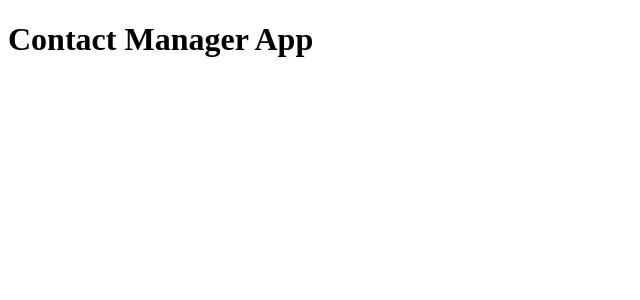
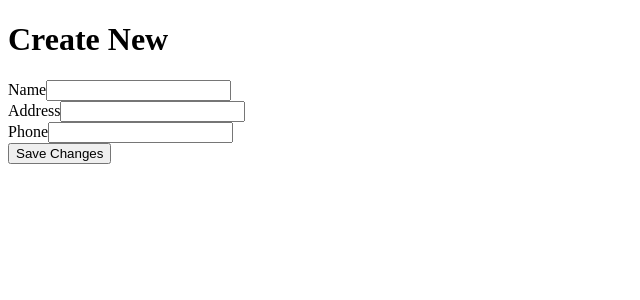
Before and after one commit to refazul/contact-manager, an Angular app: page /create-contact in a window 1280 px wide. Before the commit this address led to /. Shown: the top 300 px of the page, without its empty margins (0-640 px from the left). Built offline with nearby package versions, Linux system fonts and the light colour scheme.

Commit message:
create-contact

```diff
--- a/src/app/app-routing.module.ts
+++ b/src/app/app-routing.module.ts
@@ -2,11 +2,13 @@ import { NgModule } from '@angular/core';
 import { Routes, RouterModule } from '@angular/router';
 import { ContactDetailsComponent } from './contact-details/contact-details.component';
 import { ContactListComponent } from './contact-list/contact-list.component';
+import { CreateContactComponent } from './create-contact/create-contact.component';
 
 const routes: Routes = [
   { path: '', redirectTo: '/contacts', pathMatch: 'full' },
   { path: 'contacts', component: ContactListComponent, pathMatch: 'full' },
   { path: 'contacts/:id', component: ContactDetailsComponent },
+  { path: 'create-contact', component: CreateContactComponent },
 ];
 
 @NgModule({
--- a/src/app/app.component.html
+++ b/src/app/app.component.html
@@ -1,2 +1 @@
-<h1>Contact Manager App</h1>
 <router-outlet></router-outlet>
--- /dev/null
+++ b/src/app/contact-form/contact-form.component.html
@@ -0,0 +1,15 @@
+<form (ngSubmit)="onButtonClicked()">
+    <div>
+        <label for="name">Name</label>
+        <input id="name" name="name" type="text" [(ngModel)]="currentName"/>
+    </div>
+    <div>
+        <label for="address">Address</label>
+        <input id="address" name="address" type="text" [(ngModel)]="currentAddress"/>
+    </div>
+    <div>
+        <label for="phone">Phone</label>
+        <input id="phone" name="phone" type="text" [(ngModel)]="currentPhone"/>
+    </div>
+    <button type="submit">{{buttonText}}</button>
+</form>
--- /dev/null
+++ b/src/app/contact-form/contact-form.component.ts
@@ -0,0 +1,29 @@
+import { Component, Input, Output, EventEmitter } from '@angular/core';
+import { Contact } from '../types';
+
+@Component({
+  selector: 'app-contact-form',
+  templateUrl: './contact-form.component.html',
+  styleUrls: ['./contact-form.component.scss']
+})
+export class ContactFormComponent {
+  @Input() buttonText = '';
+
+  @Input() currentName = '';
+  @Input() currentAddress = '';
+  @Input() currentPhone = '';
+
+  @Output() onSubmit = new EventEmitter<Contact>();
+
+  constructor() { }
+
+  onButtonClicked(): void {
+    this.onSubmit.emit({
+      id: '',
+      name: this.currentName,
+      address: this.currentAddress,
+      phone: this.currentPhone,
+      photoUrl: ''
+    });
+  }
+}
--- a/src/app/contact-list/contact-list.component.html
+++ b/src/app/contact-list/contact-list.component.html
@@ -1,7 +1,7 @@
 <div>
     <div class="content-box" *ngFor="let contact of contacts">
         <a routerLink="/contacts/{{contact.id}}">
-            <h3>{{contact.name}} - ${{contact.phone}}</h3>
+            <h3>{{contact.name}} - {{contact.phone}}</h3>
         </a>
     </div>
 </div>
--- a/src/app/contact.service.ts
+++ b/src/app/contact.service.ts
@@ -32,25 +32,12 @@ export class ContactService {
 		return this.http.get<Contact>(`/api/${this.root}/${id}`);
 	}
 
-	deleteListing(id: string): Observable<any> {
-		return new Observable<Contact[]>(observer => {
-			//this.auth.user.subscribe(user => {
-			//	user && user.getIdToken().then(token => {
-			//		if (user && token) {
-			this.http.delete<any>(`/api/${this.root}/${id}`, httpOptionsWithAuthToken())
-				.subscribe(() => observer.next());
-			//		}
-			//	});
-			//});
-		});
-	}
-
-	createListing(name: string, description: string, price: number): Observable<Contact> {
+	createListing(args): Observable<Contact> {
 		return new Observable<Contact>(observer => {
 			//this.auth.user.subscribe(user => {
 			//	user && user.getIdToken().then(token => {
 			//		if (user && token) {
-			this.http.post<Contact>(`/api/${this.root}`, { name, description, price }, httpOptionsWithAuthToken())
+			this.http.post<Contact>(`/api/${this.root}`, { ...args }, httpOptionsWithAuthToken())
 				.subscribe(() => observer.next());
 			//		}
 			//	});
@@ -69,4 +56,16 @@ export class ContactService {
 			//});
 		});
 	}
+	deleteListing(id: string): Observable<any> {
+		return new Observable<Contact[]>(observer => {
+			//this.auth.user.subscribe(user => {
+			//	user && user.getIdToken().then(token => {
+			//		if (user && token) {
+			this.http.delete<any>(`/api/${this.root}/${id}`, httpOptionsWithAuthToken())
+				.subscribe(() => observer.next());
+			//		}
+			//	});
+			//});
+		});
+	}
 }
--- /dev/null
+++ b/src/app/create-contact/create-contact.component.html
@@ -0,0 +1,7 @@
+<div class="content-box">
+    <h1>Create New</h1>
+    <app-contact-form
+        (onSubmit)="onSubmit($event)"
+        buttonText="Save Changes">
+    </app-contact-form>
+</div>
--- /dev/null
+++ b/src/app/create-contact/create-contact.component.ts
@@ -0,0 +1,28 @@
+import { Component, OnInit } from '@angular/core';
+import { Router } from '@angular/router';
+import { ContactService } from '../contact.service';
+import { Contact } from '../types';
+
+@Component({
+  selector: 'app-create-contact',
+  templateUrl: './create-contact.component.html',
+  styleUrls: ['./create-contact.component.scss']
+})
+export class CreateContactComponent implements OnInit {
+
+  constructor(
+    private contactService: ContactService,
+    private router: Router
+  ) { }
+
+  ngOnInit(): void {
+  }
+
+  onSubmit(contact: Contact): void {
+    this.contactService.createListing(contact)
+      .subscribe(() => {
+        console.log('c');
+      });
+  }
+
+}
```
Also changed, not shown: src/app/app.module.ts (+8 -2 lines), src/app/contact-form/contact-form.component.scss (added), src/app/create-contact/create-contact.component.scss (added), 2 other files (tests, documents, lock files or other folders).
